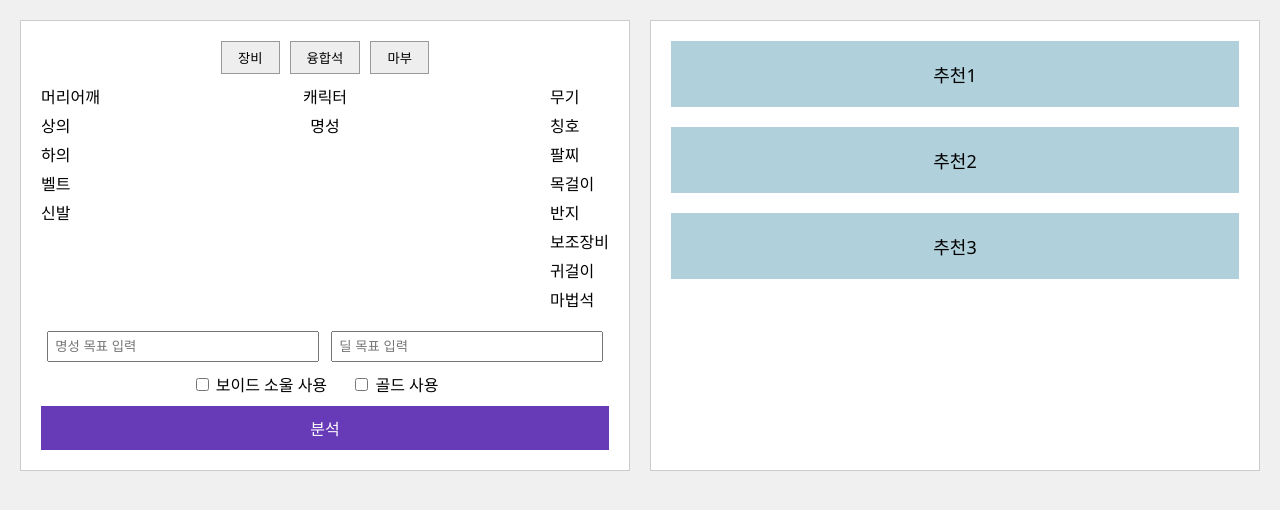
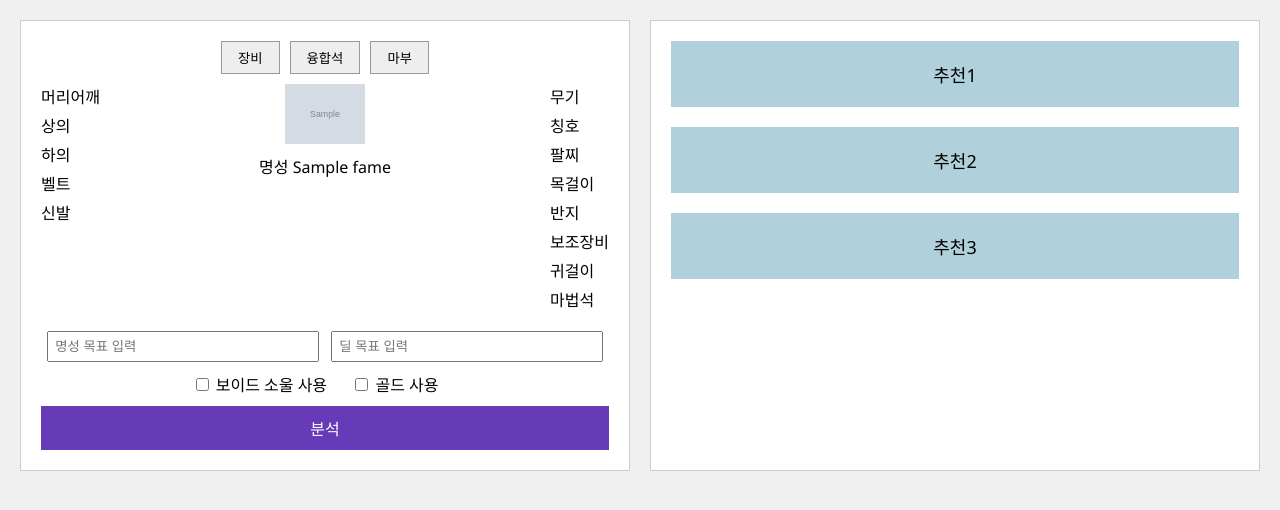
Before and after one commit to namtik/DNFWEB, a Flask app: template appmain/templates/result.html in a window 1280 px wide. Shown: the top 510 px of the page. Run offline with Flask 2, Linux system fonts and the light colour scheme; the template is opened without the code that fills it: most values are stand-ins (such as "Sample title", 1, 10 or a date in 2020); grey boxes marked "Sample" are stand-in pictures; parts of the project's set-up code (start-up, migrations or seed data) failed here and were passed over.

Commit message:
Update result.html

```diff
--- a/appmain/templates/result.html
+++ b/appmain/templates/result.html
@@ -103,10 +103,10 @@
           <div>벨트</div>
           <div>신발</div>
         </div>
-        <div class="column center-column">
-          <div>캐릭터</div>
-          <div>명성</div>
-        </div>
+      <div class="column center-column">
+        <div><img src="{{ character.image_url }}" alt="캐릭터 이미지" width="80"></div>
+        <div>명성 {{ character.fame }}</div>
+      </div>
         <div class="column">
           <div>무기</div>
           <div>칭호</div>
```
